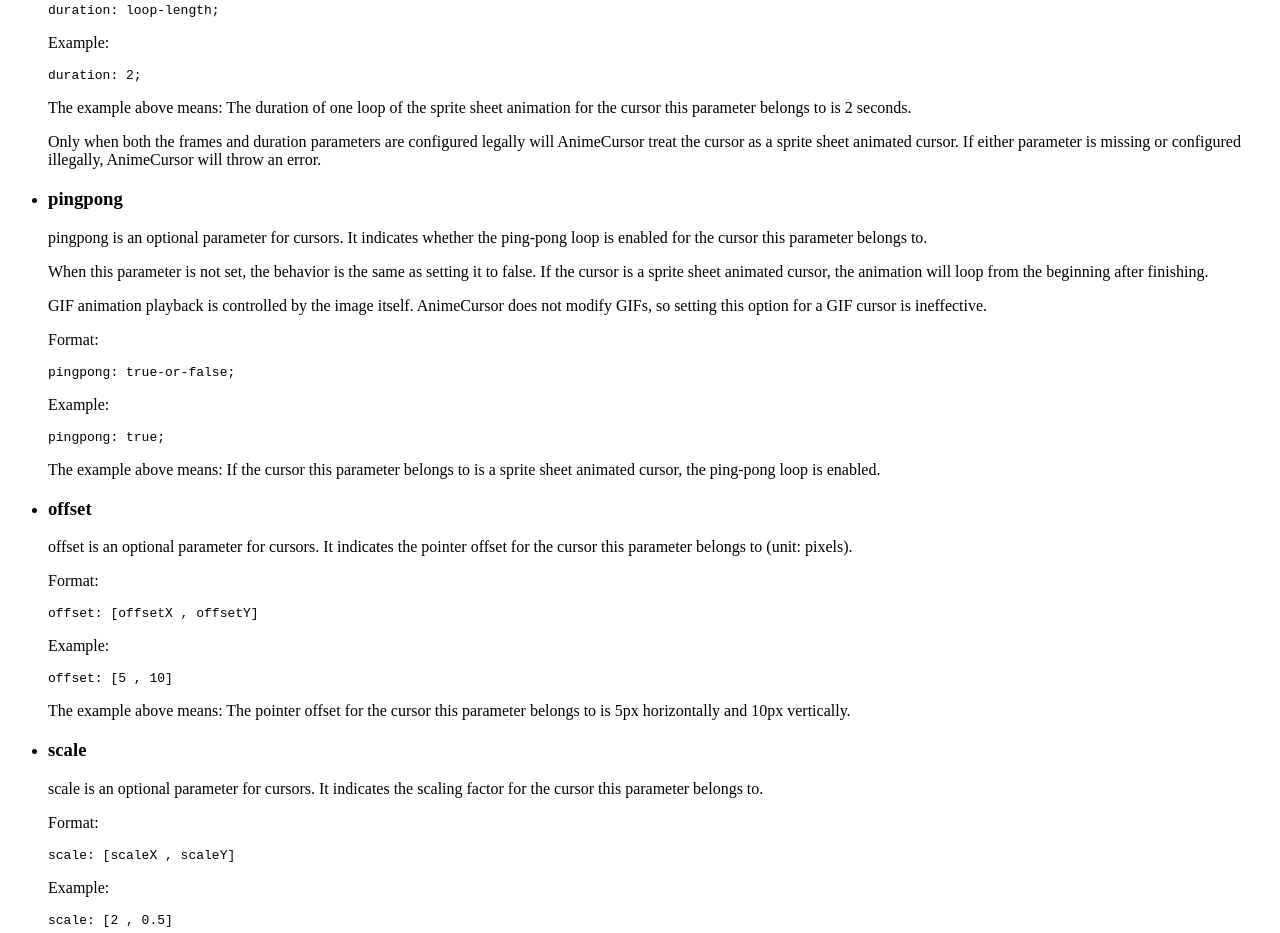
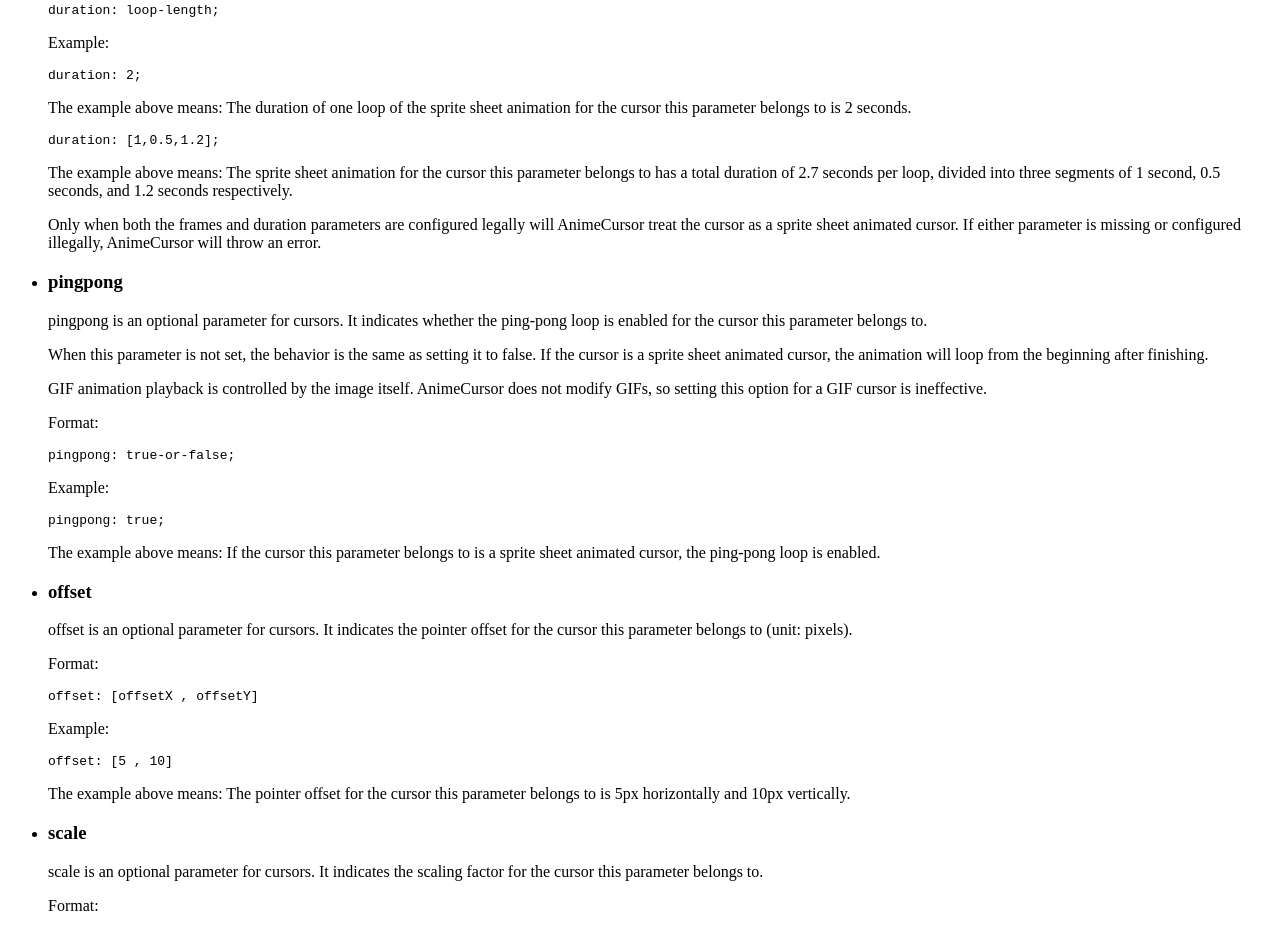
Before and after one commit to ShuninYu/anime-cursor, a plain HTML site: page docs/configuration.html in a window 1280 px wide. Shown: the part 3173-4106 px from the top of the page. Drawn offline with Linux system fonts and the light colour scheme; a small style sheet from the web is missing; a web font is replaced by a local one.

Commit message:
Update configuration.html

```diff
--- a/docs/configuration.html
+++ b/docs/configuration.html
@@ -142,6 +142,8 @@ image: 'https://example.com/image/cursor/cursor-image.png';</code></pre>
                     <p>Example:</p>
                     <pre><code class="javascript">duration: 2;</code></pre>
                     <p>The example above means: The duration of one loop of the sprite sheet animation for the cursor this parameter belongs to is 2 seconds.</p>
+                    <pre><code class="javascript">duration: [1,0.5,1.2];</code></pre>
+                    <p>The example above means: The sprite sheet animation for the cursor this parameter belongs to has a total duration of 2.7 seconds per loop, divided into three segments of 1 second, 0.5 seconds, and 1.2 seconds respectively.</p>
                 </li>
                 <div class="warningbox">
                     <p>Only when both the <span>frames</span> and <span>duration</span> parameters are configured legally will AnimeCursor treat the cursor as a sprite sheet animated cursor. If either parameter is missing or configured illegally, AnimeCursor will throw an error.</p>
```
